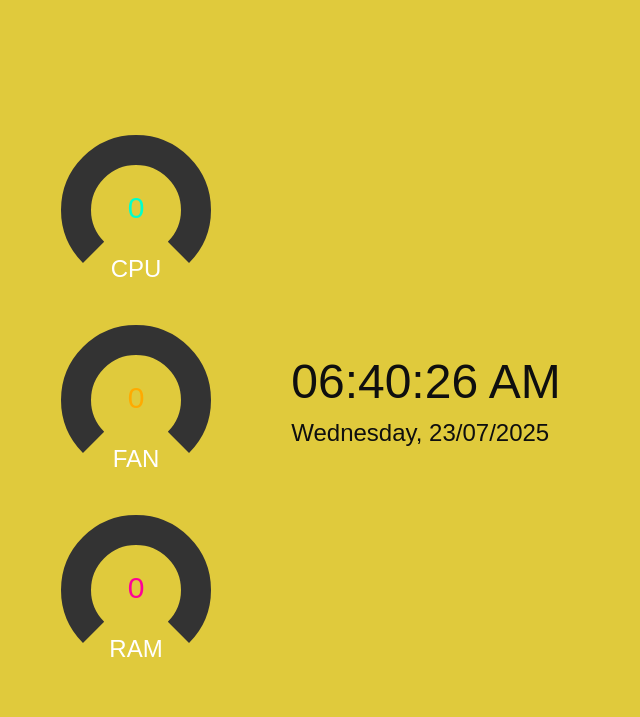
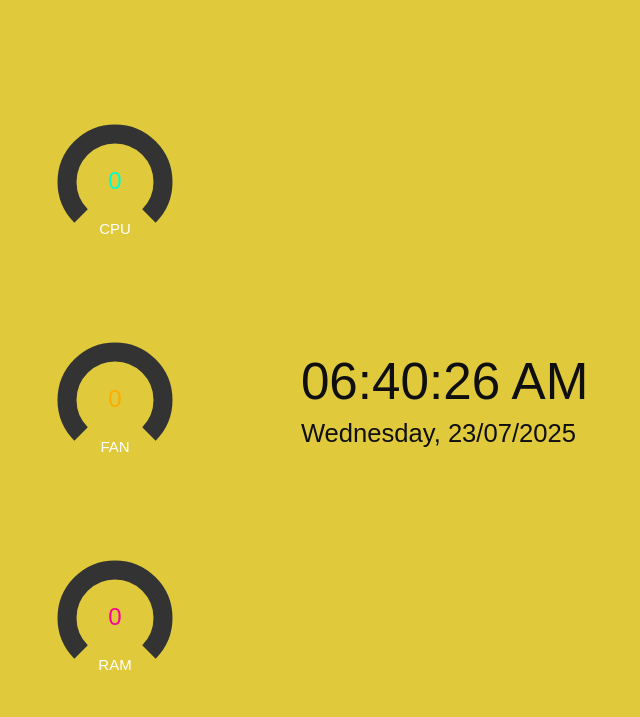
Before and after one commit to JuhilKBhatt/DialsUI_WallpaperEngine, a plain HTML site: page index.html in a window 1280 px wide. Shown: the whole page, without its empty margins (349-989 px from the left). Drawn offline with Linux system fonts and the light colour scheme.

Commit message:
Dynamic Sizing

```diff
--- a/main.js
+++ b/main.js
@@ -27,12 +27,13 @@ updateTime();
 
 // ========== Initialize Knobs ==========
 function createKnob(label, min, max, color) {
-  const knob = pureknob.createKnob(150, 150);
+  const dialSize = Math.min(window.innerWidth, window.innerHeight) * 0.15;
+  const knob = pureknob.createKnob(dialSize, dialSize);
   knob.setProperty('angleStart', -0.75 * Math.PI);
   knob.setProperty('angleEnd', 0.75 * Math.PI);
   knob.setProperty('colorFG', color);
   knob.setProperty('colorBG', '#333');
-  knob.setProperty('trackWidth', 0.5);
+  knob.setProperty('trackWidth', 0.4);
   knob.setProperty('valMin', min);
   knob.setProperty('valMax', max);
   knob.setProperty('val', 0);
--- a/style.css
+++ b/style.css
@@ -9,22 +9,24 @@ body {
   justify-content: center;
   align-items: center;
   height: 100vh;
+  overflow: hidden;
 }
 
 .hud {
   display: flex;
   align-items: center;
-  gap: 40px;
+  gap: 5vw;
   text-align: center;
+  flex-wrap: wrap;
 }
 
 .dial {
-  width: 150px;
-  height: 150px;
+  width: clamp(100px, 15vw, 200px);
+  height: clamp(100px, 15vw, 200px);
   display: flex;
   justify-content: center;
   align-items: center;
-	margin: 40px;
+  margin: 2vw;
 }
 
 .clock {
@@ -32,15 +34,17 @@ body {
   flex-direction: column;
   align-items: flex-start;
   justify-content: center;
-  gap: 10px;
+  gap: 1vh;
+  font-size: clamp(1rem, 2vw, 2.5rem);
+  white-space: nowrap;
 }
 
-.clock #time {
-  font-size: 48px;
+#time {
+  font-size: clamp(2rem, 4vw, 4rem);
   margin: 0;
 }
 
-.clock #date {
-  font-size: 24px;
+#date {
+  font-size: clamp(1rem, 2vw, 2rem);
   margin: 0;
 }
```
